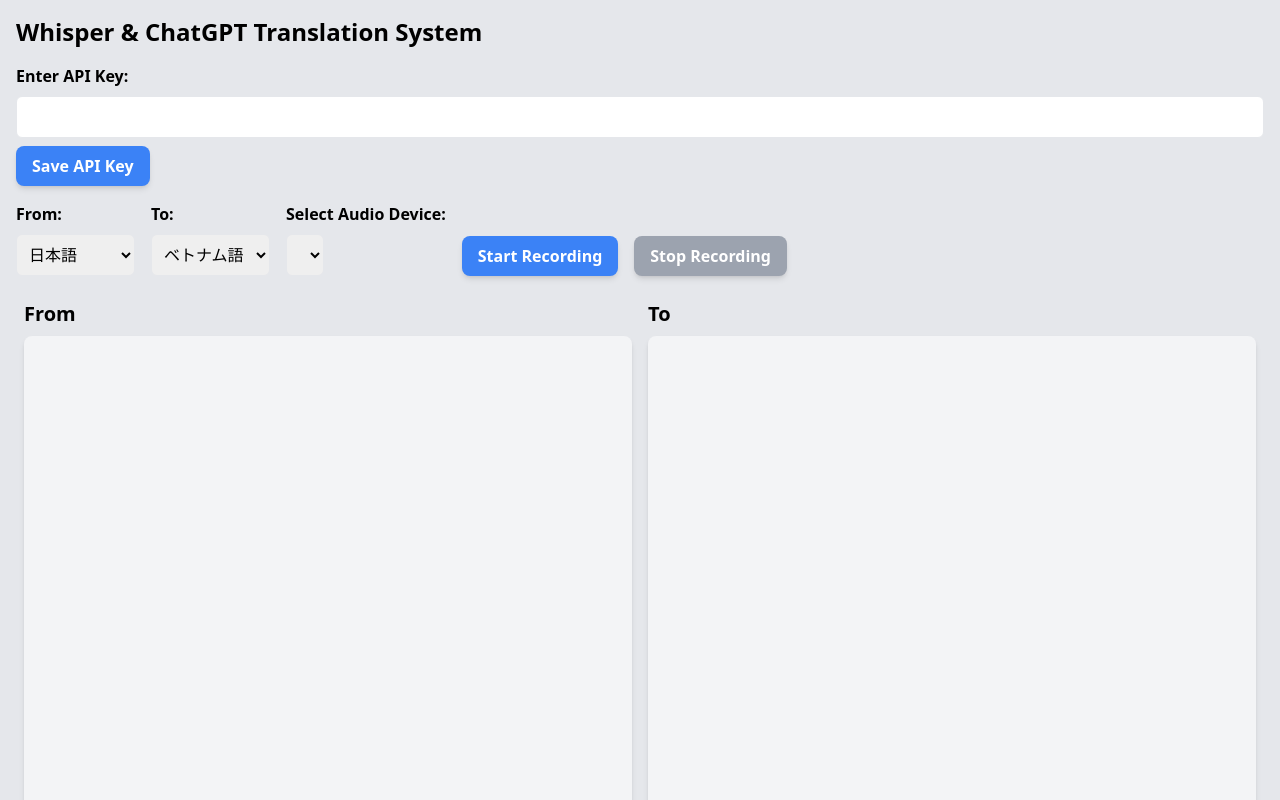
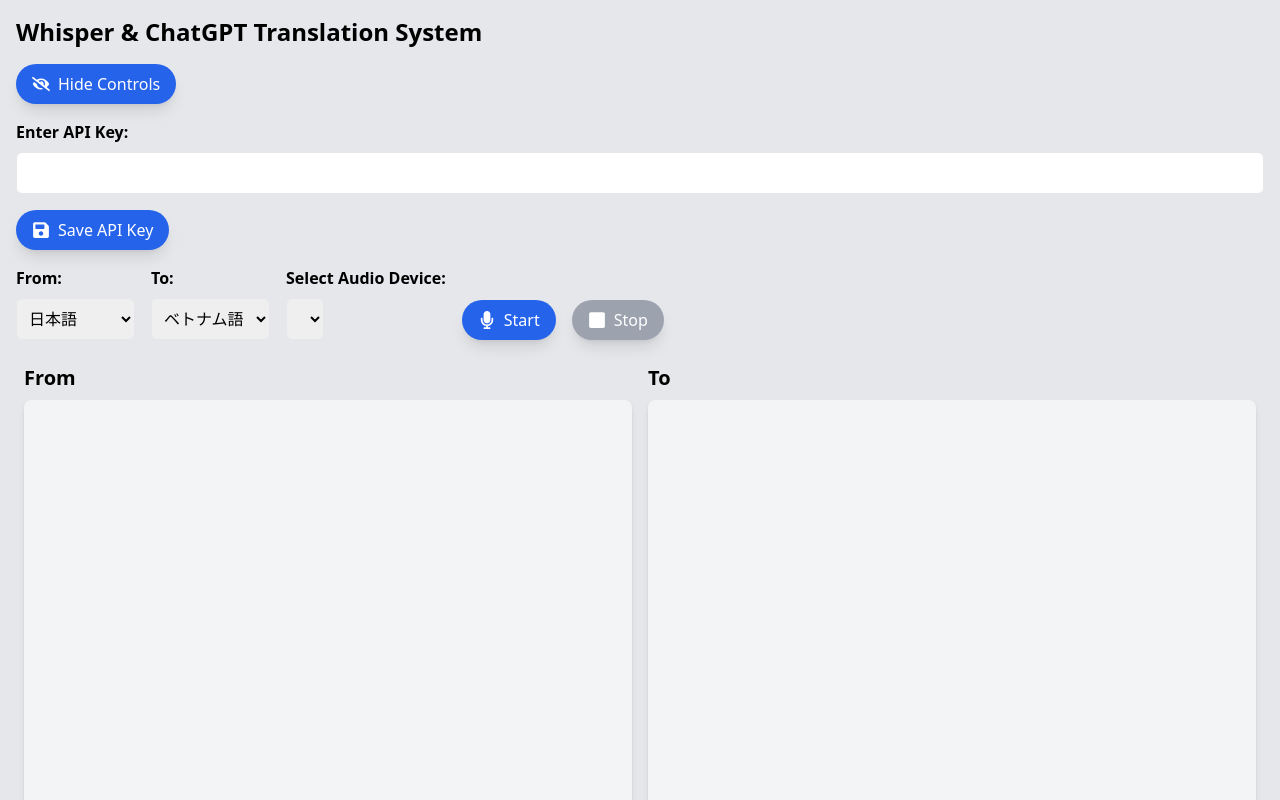
Before and after one commit to KentaroMorishita/echo-trans, a React (Vite) app: page / in a window 1280 px wide. Shown: the top 800 px of the page. Built offline with nearby package versions, Linux system fonts and the light colour scheme.

Commit message:
スタイル修正

```diff
--- a/package.json
+++ b/package.json
@@ -11,7 +11,8 @@
   },
   "dependencies": {
     "react": "^18.3.1",
-    "react-dom": "^18.3.1"
+    "react-dom": "^18.3.1",
+    "react-icons": "^5.3.0"
   },
   "devDependencies": {
     "@eslint/js": "^9.11.1",
--- a/src/App.tsx
+++ b/src/App.tsx
@@ -1,4 +1,5 @@
 import React, { useState } from "react"
+import { FaEye, FaEyeSlash } from "react-icons/fa"
 import AudioRecorder from "./components/AudioRecorder"
 import TranslationPane from "./components/TranslationPane"
 import LanguageSelector from "./components/LanguageSelector"
@@ -13,12 +14,40 @@
   const [toText, setToText] = useState("")
   const [fromLang, setFromLang] = useState("ja")
   const [toLang, setToLang] = useState("vi")
+  const [isPanelVisible, setIsPanelVisible] = useState(true)
+
+  const togglePanelVisibility = () => {
+    setIsPanelVisible(!isPanelVisible)
+  }
 
   return (
     <div className="min-h-screen bg-gray-200 p-4">
       <h1 className="text-2xl font-bold mb-4">
         Whisper & ChatGPT Translation System
       </h1>
+
+      {/* スタイリッシュなトグルボタン */}
+      <button
+        onClick={togglePanelVisibility}
+        className={`mb-4 px-4 py-2 flex items-center justify-center rounded-full transition-all duration-300 ${
+          isPanelVisible
+            ? "bg-blue-600 hover:bg-blue-700"
+            : "bg-gray-600 hover:bg-gray-700"
+        } shadow-lg text-white`}
+      >
+        {isPanelVisible ? (
+          <FaEyeSlash className="mr-2 text-lg" />
+        ) : (
+          <FaEye className="mr-2 text-lg" />
+        )}
+        <span className="font-medium">
+          {isPanelVisible ? "Hide Controls" : "Show Controls"}
+        </span>
+      </button>
+
+      {/* 操作パネル */}
+      {isPanelVisible && (
+        <div className="mb-4">
           <ApiKeyManager setApiKey={setApiKey} />
           <div className="flex space-x-4 mb-4 items-center">
             <LanguageSelector
@@ -37,6 +66,9 @@
               }
             />
           </div>
+        </div>
+      )}
+
       <TranslationPane
         from={fromText}
         to={toText}
--- a/src/components/ApiKeyManager.tsx
+++ b/src/components/ApiKeyManager.tsx
@@ -1,4 +1,5 @@
 import React, { useState, useEffect } from "react"
+import { FaSave, FaTrash } from "react-icons/fa"
 
 interface ApiKeyManagerProps {
   setApiKey: (key: string) => void
@@ -47,18 +48,20 @@
       />
       <button
         onClick={saveApiKey}
-        className="px-4 py-2 font-semibold text-white rounded-lg shadow-md bg-blue-500 hover:bg-blue-600"
+        className="flex items-center justify-center px-4 py-2 mt-2 rounded-full bg-blue-600 hover:bg-blue-700 text-white transition-all duration-300 shadow-lg"
       >
-        Save API Key
+        <FaSave className="mr-2 text-lg" />
+        <span className="font-medium">Save API Key</span>
       </button>
     </div>
   ) : (
     <div className="mb-4 flex items-center space-x-4">
       <button
         onClick={clearApiKey}
-        className="px-4 py-2 font-semibold text-white rounded-lg shadow-md bg-red-500 hover:bg-red-600"
+        className="flex items-center justify-center px-4 py-2 rounded-full bg-red-600 hover:bg-red-700 text-white transition-all duration-300 shadow-lg"
       >
-        Clear API Key
+        <FaTrash className="mr-2 text-lg" />
+        <span className="font-medium">Clear API Key</span>
       </button>
     </div>
   )
--- a/src/components/AudioRecorder.tsx
+++ b/src/components/AudioRecorder.tsx
@@ -1,4 +1,5 @@
 import React, { useState, useRef, useEffect } from "react"
+import { FaMicrophone, FaStop } from "react-icons/fa"
 
 type Props = {
   onAudioData: (data: Blob) => void
@@ -13,14 +14,12 @@
   const audioChunksRef = useRef<Blob[]>([])
 
   useEffect(() => {
-    // 利用可能なデバイスを取得
     navigator.mediaDevices.enumerateDevices().then((devices) => {
       const audioDevices = devices.filter(
         (device) => device.kind === "audioinput"
       )
       setDevices(audioDevices)
 
-      // 最初のデバイスをデフォルト選択
       if (audioDevices.length > 0) {
         setSelectedDeviceId(audioDevices[0].deviceId)
       }
@@ -98,24 +97,27 @@
         <button
           onClick={startRecording}
           disabled={isRecording}
-          className={`px-4 py-2 font-semibold text-white rounded-lg shadow-md ${
+          className={`flex items-center justify-center px-4 py-2 rounded-full transition-all duration-300 ${
             isRecording
               ? "bg-gray-400 cursor-not-allowed"
-              : "bg-blue-500 hover:bg-blue-600"
-          }`}
+              : "bg-blue-600 hover:bg-blue-700"
+          } shadow-lg text-white`}
         >
-          Start Recording
+          <FaMicrophone className="mr-2 text-lg" />
+          <span className="font-medium">Start</span>
         </button>
+
         <button
           onClick={stopRecording}
           disabled={!isRecording}
-          className={`px-4 py-2 font-semibold text-white rounded-lg shadow-md ${
+          className={`flex items-center justify-center px-4 py-2 rounded-full transition-all duration-300 ${
             !isRecording
               ? "bg-gray-400 cursor-not-allowed"
-              : "bg-red-500 hover:bg-red-600"
-          }`}
+              : "bg-red-600 hover:bg-red-700"
+          } shadow-lg text-white`}
         >
-          Stop Recording
+          <FaStop className="mr-2 text-lg" />
+          <span className="font-medium">Stop</span>
         </button>
       </div>
 
```
Also changed, not shown: 1 other file (tests, documents, lock files or other folders). Lines whose indentation alone changed are shown as unchanged.
